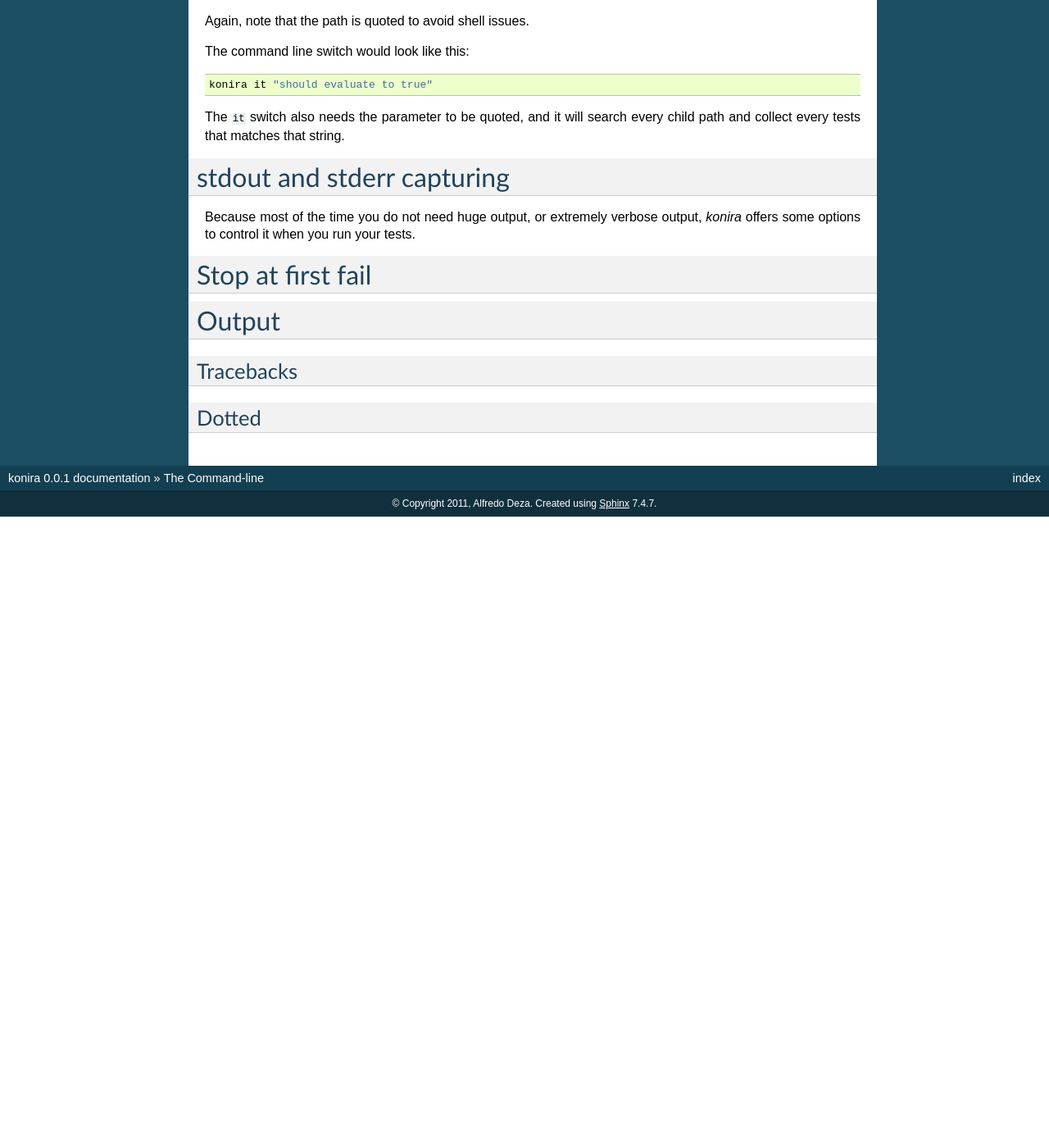
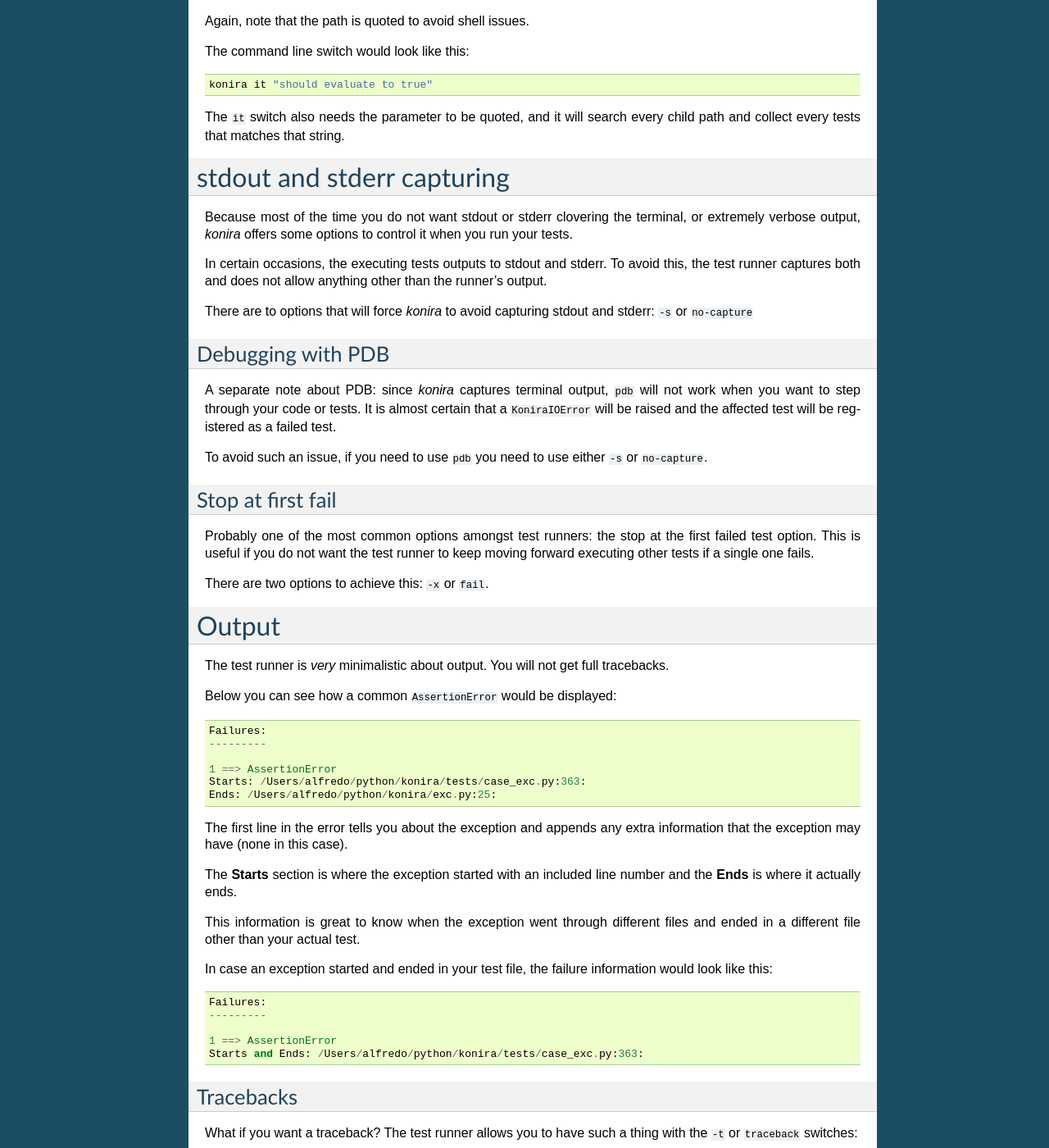
Before and after one commit to alfredodeza/konira, a Sphinx documentation site: the page built from docs/commandline.rst, in a window 1280 px wide and 1400 px high, scrolled down 1654 px. Shown: the whole window at 82% size. Built offline with Sphinx 7.4.7, drawn with Linux system fonts in a browser that asks for light colours; before the commit the page ends 2284 px from its top, so only the background shows below that; some of the changed text lies outside the part shown.

Commit message:
finishes the command line docs

```diff
--- a/docs/commandline.rst
+++ b/docs/commandline.rst
@@ -109,19 +109,105 @@ every child path and collect every tests that matches that string.
 
 stdout and stderr capturing
 ===========================
-Because most of the time you do not need huge output, or extremely verbose
-output, *konira* offers some options to control it when you run your tests.
+Because most of the time you do not want stdout or stderr clovering the terminal,
+or extremely verbose output, *konira* offers some options to control it
+when you run your tests.
 
+In certain occasions, the executing tests outputs to stdout and stderr. To
+avoid this, the test runner captures both and does not allow anything other
+than the runner's output.
+
+There are to options that will force *konira* to avoid capturing stdout and
+stderr: ``-s`` or ``no-capture``
+
+
+Debugging with PDB
+------------------
+A separate note about PDB: since *konira* captures terminal output, ``pdb``
+will not work when you want to step through your code or tests. It is almost
+certain that a ``KoniraIOError`` will be raised and the affected test will be
+registered as a failed test.
+
+To avoid such an issue, if you need to use ``pdb`` you need to use either
+``-s`` or ``no-capture``.
 
 
 Stop at first fail
-==================
+------------------
+Probably one of the most common options amongst test runners: the stop at the
+first failed test option. This is useful if you do not want the test runner to
+keep moving forward executing other tests if a single one fails.
+
+There are two options to achieve this: ``-x`` or ``fail``.
+
 
 Output
 ======
+The test runner is *very* minimalistic about output. You will not get full
+tracebacks.
+
+Below you can see how a common ``AssertionError`` would be displayed::
+
+    Failures:
+    ---------
+
+    1 ==> AssertionError
+    Starts: /Users/alfredo/python/konira/tests/case_exc.py:363:
+    Ends: /Users/alfredo/python/konira/exc.py:25:
+
+
+The first line in the error tells you about the exception and appends any extra
+information that the exception may have (none in this case).
+
+The **Starts** section is where the exception started with an included line
+number and the **Ends** is where it actually ends.
+
+This information is great to know when the exception went through different
+files and ended in a different file other than your actual test.
+
+In case an exception started and ended in your test file, the failure
+information would look like this::
+
+
+    Failures:
+    ---------
+
+    1 ==> AssertionError
+    Starts and Ends: /Users/alfredo/python/konira/tests/case_exc.py:363:
+
 
 Tracebacks
 ----------
 
+What if you want a traceback? The test runner allows you to have such a thing
+with the ``-t`` or ``traceback`` switches::
+
+    $ konira -t
+
+    my class
+        my test
+
+
+    Failures:
+    ---------
+
+    1 ==> AssertionError
+    Starts and Ends: /Users/alfredo/python/konira/tests/case_exc.py:362:
+    Traceback (most recent call last):
+      File "/Users/alfredo/python/vkonira/tests/case_exc.py", line 362, in it_my_test
+        assert False
+    AssertionError
+
+    1 spec failed, 1 total in 0.000 secs.
+
+
 Dotted
 ------
+Finally, we have dotted support. If you have just a few tests, then this might
+not make sense, but if you have more than a few dozen ones, it might not be
+useful to have them all over your screen.
+
+So dotted support will print dots ('.') for passing tests and 'F' for failed
+ones.
+
+The command line switches for dotted support are ``-d`` or ``dots``.
```
Also changed, not shown: 1 other file.
